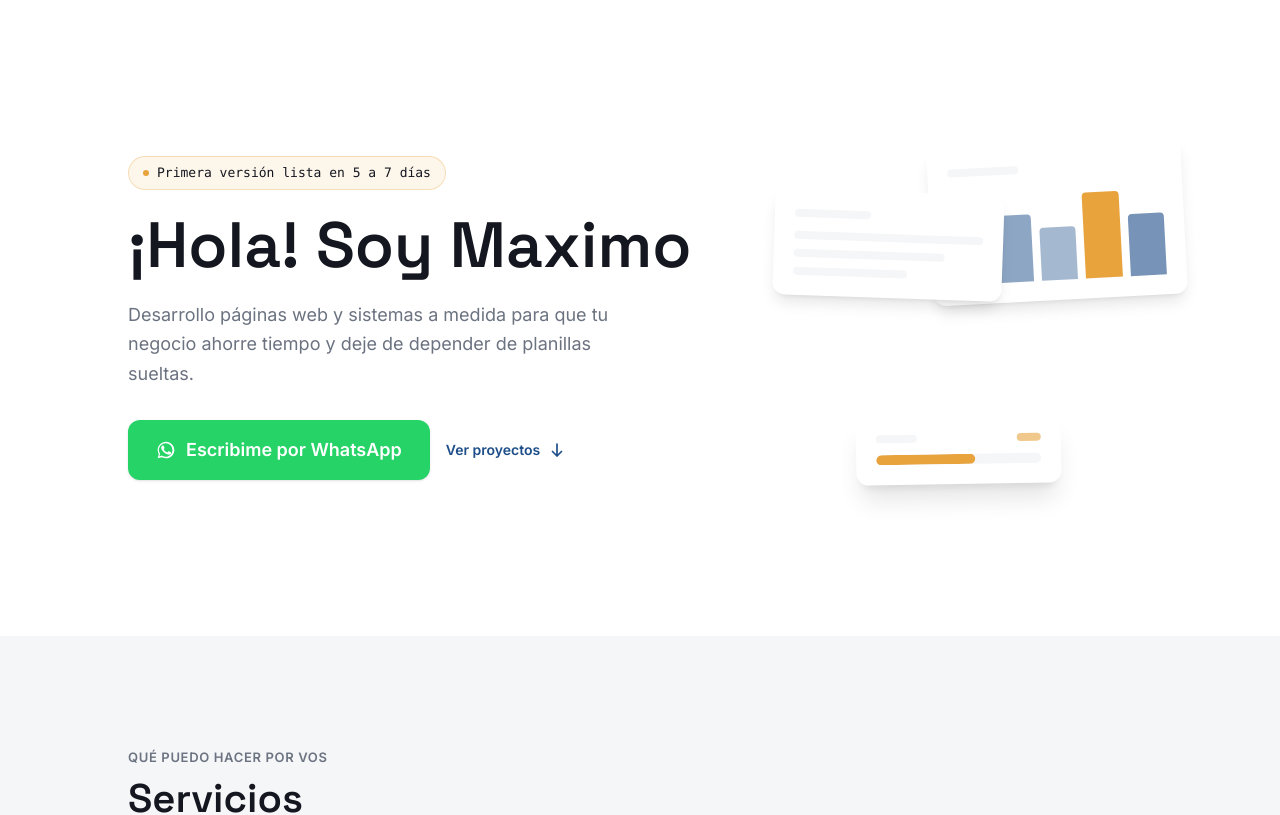
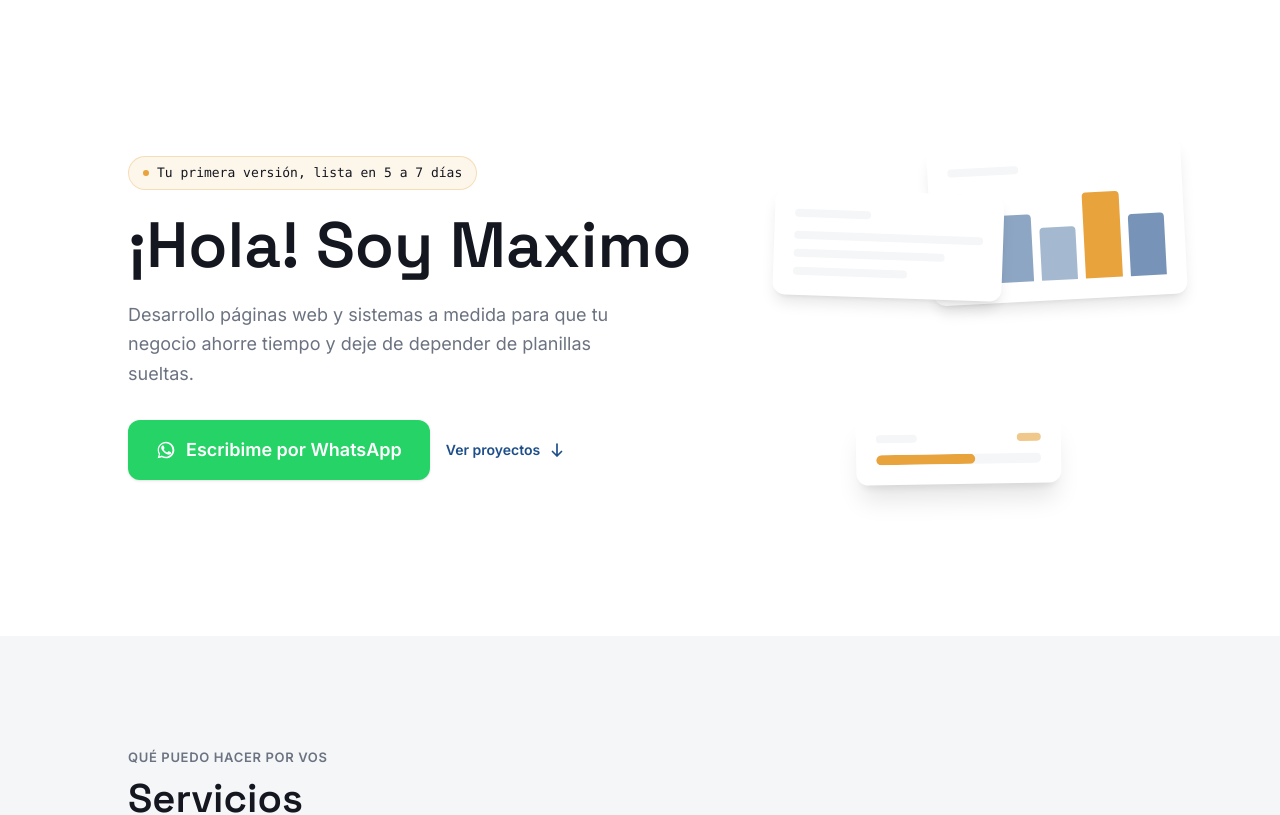
Before and after one commit to MaximoAndriola/portfolio, a Next.js app: page / in a window 1280 px wide. Shown: the top 815 px of the page. Built offline with nearby package versions, Linux system fonts and the light colour scheme.

Commit message:
fix: aclarar copy del badge del hero
"Primera versión lista en 5 a 7 días" sin sujeto se leía como si describiera esta misma landing, no como promesa de plazo sobre el proyecto del visitante. Ahora dice "Tu primera versión, lista en 5 a 7 días". Actualizado también en copy-landing.md.

```diff
--- a/src/components/Hero.tsx
+++ b/src/components/Hero.tsx
@@ -18,7 +18,7 @@ export default function Hero() {
               style={{ animationDelay: "0ms" }}
             >
               <span className="h-1.5 w-1.5 shrink-0 rounded-full bg-accent" aria-hidden="true" />
-              Primera versión lista en 5 a 7 días
+              Tu primera versión, lista en 5 a 7 días
             </span>
 
             <h1
```
Also changed, not shown: 1 other file (tests, documents, lock files or other folders).
